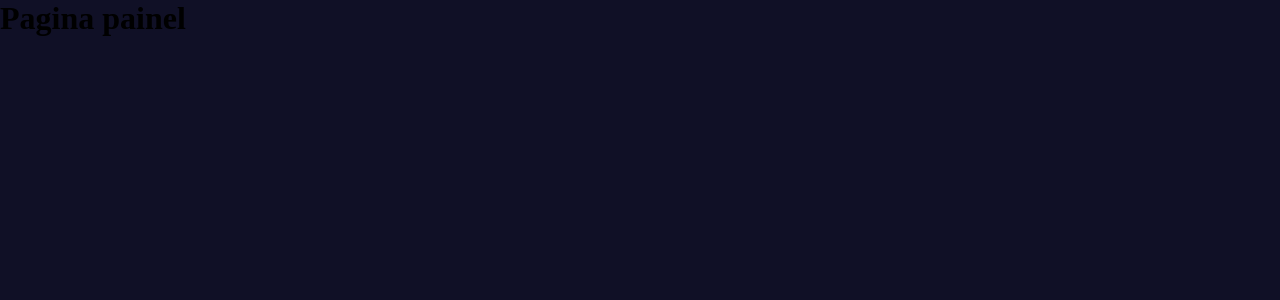
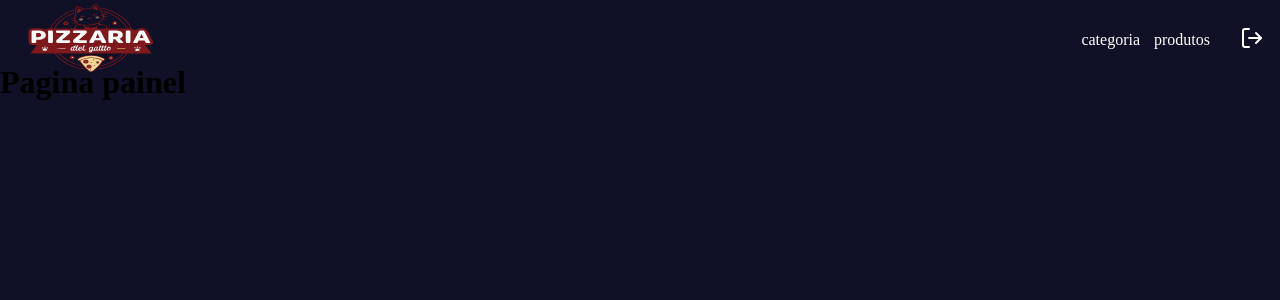
Before and after one commit to WillianRRP/Next-JS_Sistema-pizzaria-web, a Next.js app in the folder frontend/: page /dashboard in a window 1280 px wide. Shown: the top 300 px of the page. Built offline with nearby package versions, Linux system fonts and the light colour scheme.

Commit message:
Creating dashboard header

```diff
--- a/frontend/package.json
+++ b/frontend/package.json
@@ -12,6 +12,7 @@
     "@svgr/webpack": "^8.1.0",
     "axios": "^1.9.0",
     "cookies-next": "^5.1.0",
+    "lucide-react": "^0.503.0",
     "next": "15.3.1",
     "react": "^19.0.0",
     "react-dom": "^19.0.0",
--- /dev/null
+++ b/frontend/src/app/dashboard/components/header/index.tsx
@@ -0,0 +1,42 @@
+import Link from 'next/link';
+import styles from './styles.module.scss';
+import Image from 'next/image';
+import logoImg from '/public/logoG.svg';
+import { LogOutIcon } from 'lucide-react';
+
+
+export function Header() {
+  return (
+    <header className={styles.headerContainer}>
+      <div className={styles.headerContent}>
+        <Link href="/dashboard">
+          <Image
+            src="/logoG.svg"
+            alt="Logo de la pizzería del gatito"
+            width={150}
+            height={110}
+            priority={true}
+            quality={100}
+          />
+        </Link>
+
+        <nav>
+          <Link href='/dashboard/category'>
+          categoria
+
+          </Link>
+          <Link href='/dashboard/products'>
+          produtos
+
+          </Link>
+
+          <form>
+            <button>
+              <LogOutIcon size={24} color="#fff"/>
+            </button>
+          </form>
+        </nav>
+      </div>
+    </header>
+  );
+}
--- /dev/null
+++ b/frontend/src/app/dashboard/components/header/styles.module.scss
@@ -0,0 +1,41 @@
+.headerContainer {
+  height: 4rem;
+}
+
+.headerContent{
+    max-width: 1290px;
+    height: 5rem;
+    margin: 0 auto;
+    padding: 0 16px;
+    display: flex;
+    align-items: center;
+    justify-content: space-between;
+
+    nav{
+        display: flex;
+        align-items: center;
+        gap: 14px;
+
+        a{
+            color: var(--white);
+            text-decoration: none;
+            transition: color .8s;
+
+            &:hover{
+               color: var(--red-900)
+            }
+        }
+
+        button{
+            border:0;
+            background: transparent;
+            margin-left: 16px;
+            transition: transform 0.8s;
+
+
+            &:hover{
+                transform: scale(1.2);
+             }
+        }
+    }
+}
--- /dev/null
+++ b/frontend/src/app/dashboard/layout.tsx
@@ -0,0 +1,14 @@
+import { Header } from "./components/header"
+
+
+export default function DashboardLayout({children}:
+{children: React.ReactNode}
+){
+return (
+    <>
+    <Header/>
+    {children}
+    </>
+)
+
+}
```
Also changed, not shown: 1 other file (tests, documents, lock files or other folders).
